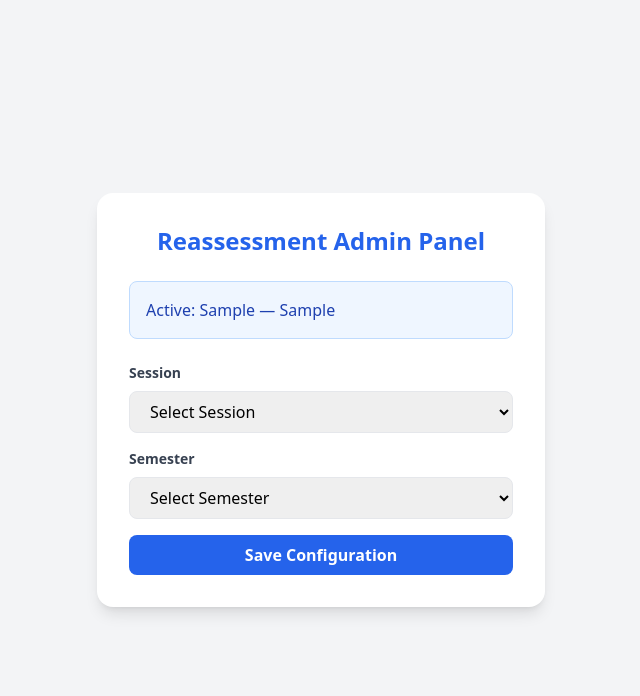
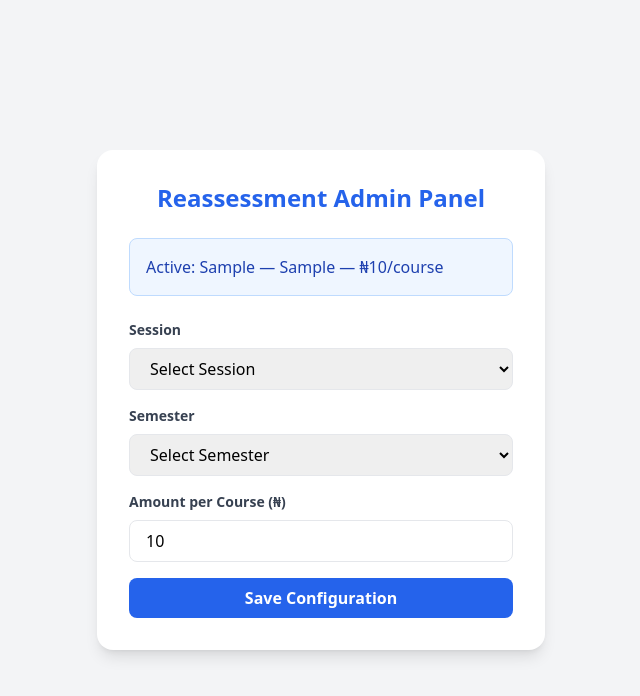
Before and after one commit to etimbuk9/tu-result-checker, a FastAPI app: template templates/admin.html in a window 1280 px wide. Shown: the top 696 px of the page, without its empty margins (319-959 px from the left). Run offline with FastAPI, Linux system fonts and the light colour scheme; the template is opened without the code that fills it: most values are stand-ins (such as "Sample title", 1, 10 or a date in 2020); some libraries are stand-ins or nearby versions.

Commit message:
Allow admin to set reassessment amount per course
Admin panel now includes an amount field (₦ per course). Amount is
saved to config.json, locked into the cache entry when the student
views the complaint form, and used for Paystack charge at payment time.

Co-Authored-By: Claude Sonnet 4.6 <noreply@anthropic.com>

```diff
--- a/main.py
+++ b/main.py
@@ -32,9 +32,9 @@ def load_config() -> dict:
     return {}
 
 
-def save_config(session: str, semester: str) -> None:
+def save_config(session: str, semester: str, amount_per_course: int) -> None:
     with open(CONFIG_PATH, 'w') as f:
-        json.dump({'session': session, 'semester': semester}, f)
+        json.dump({'session': session, 'semester': semester, 'amount_per_course': amount_per_course}, f)
 
 
 app = FastAPI()
@@ -77,6 +77,7 @@ class ComplaintsRequest(BaseModel):
 class AdminConfigRequest(BaseModel):
     session: str
     semester: str
+    amount_per_course: int
     key: str
 
 
@@ -103,6 +104,7 @@ async def admin_panel(request: Request, key: str = ""):
         "semesters": SEMESTERS,
         "current_session": config.get("session", ""),
         "current_semester": config.get("semester", ""),
+        "current_amount": config.get("amount_per_course", 6000),
         "admin_key": key,
     })
 
@@ -115,8 +117,10 @@ async def set_config(body: AdminConfigRequest):
         raise HTTPException(status_code=400, detail="Invalid session")
     if body.semester not in SEMESTERS:
         raise HTTPException(status_code=400, detail="Invalid semester")
-    save_config(body.session, body.semester)
-    return {"status": True, "session": body.session, "semester": body.semester}
+    if body.amount_per_course <= 0:
+        raise HTTPException(status_code=400, detail="Amount must be greater than zero")
+    save_config(body.session, body.semester, body.amount_per_course)
+    return {"status": True, "session": body.session, "semester": body.semester, "amount_per_course": body.amount_per_course}
 
 
 @app.get("/reassessment/", response_class=HTMLResponse)
@@ -186,6 +190,9 @@ async def complaint_form(request: Request, uuid: str):
         raise HTTPException(
             status_code=404, detail="Session expired or not found")
     n = len(entry["courses"])
+    amount_per_course = entry.get("amount_per_course") or load_config().get("amount_per_course", 6000)
+    entry["amount_per_course"] = amount_per_course
+    result_cache[f"reassessment:{uuid}"] = entry
     return templates.TemplateResponse(request, "reassessment-complaint.html", {
         "uuid": uuid,
         "student_no": entry["student_no"],
@@ -193,8 +200,8 @@ async def complaint_form(request: Request, uuid: str):
         "session": entry["session"],
         "semester": entry["semester"],
         "courses": entry["courses"],
-        "amount_naira": 6000 * n,
-        "amount_kobo": 600000 * n,
+        "amount_naira": amount_per_course * n,
+        "amount_kobo": amount_per_course * 100 * n,
     })
 
 
@@ -205,7 +212,7 @@ async def init_reassessment_payment(request: Request, body: ComplaintsRequest):
         raise HTTPException(status_code=404, detail="Session expired")
     entry["complaints"] = body.complaints
     result_cache[f"reassessment:{body.uuid}"] = entry
-    amount_kobo = 600000 * len(entry["courses"])
+    amount_kobo = entry.get("amount_per_course", 6000) * 100 * len(entry["courses"])
     email = f"{entry['student_no']}@topfaith.edu.ng"
     base_url = os.getenv('BASE_URL', str(request.base_url)).rstrip('/')
     callback_url = f"{base_url}/reassessment/confirm/?uuid={body.uuid}"
--- a/templates/admin.html
+++ b/templates/admin.html
@@ -13,7 +13,7 @@
 
       {% if current_session %}
       <div class="bg-blue-50 border border-blue-200 rounded-lg p-4 mb-6">
-        <p class="text-blue-800 font-medium" id="currentConfigText">Active: {{ current_session }} — {{ current_semester }}</p>
+        <p class="text-blue-800 font-medium" id="currentConfigText">Active: {{ current_session }} — {{ current_semester }} &mdash; &#8358;{{ '{:,}'.format(current_amount) }}/course</p>
       </div>
       {% else %}
       <div class="bg-gray-50 border border-gray-200 rounded-lg p-4 mb-6">
@@ -58,6 +58,20 @@
             </option>
             {% endfor %}
           </select>
+        </div>
+
+        <div>
+          <label for="amountPerCourse" class="block text-sm font-semibold text-gray-700 mb-2">
+            Amount per Course (&#8358;)
+          </label>
+          <input
+            id="amountPerCourse"
+            type="number"
+            min="1"
+            required
+            value="{{ current_amount }}"
+            class="w-full px-4 py-2 border rounded-lg focus:outline-none focus:ring-2 focus:ring-blue-400"
+          />
         </div>
 
         <button
@@ -108,6 +122,7 @@
           const adminKey = document.getElementById("adminKey").value;
           const session = document.getElementById("session").value;
           const semester = document.getElementById("semester").value;
+          const amountPerCourse = parseInt(document.getElementById("amountPerCourse").value, 10);
           const successMsg = document.getElementById("successMsg");
           const errorMsg = document.getElementById("errorMsg");
           const saveBtn = document.getElementById("saveBtn");
@@ -117,6 +132,10 @@
             showMessage("Please select both session and semester", "error");
             return;
           }
+          if (!amountPerCourse || amountPerCourse <= 0) {
+            showMessage("Please enter a valid amount greater than zero", "error");
+            return;
+          }
 
           saveBtn.disabled = true;
           spinner.style.display = "flex";
@@ -124,6 +143,7 @@
           const payload = {
             session: session,
             semester: semester,
+            amount_per_course: amountPerCourse,
             key: adminKey,
           };
 
@@ -144,7 +164,7 @@
                 successMsg.classList.remove("hidden");
                 errorMsg.classList.add("hidden");
                 const currentConfigText = document.getElementById("currentConfigText");
-                currentConfigText.textContent = "Active: " + session + " — " + semester;
+                currentConfigText.textContent = "Active: " + session + " — " + semester + " — ₦" + amountPerCourse.toLocaleString() + "/course";
                 setTimeout(() => {
                   successMsg.classList.add("hidden");
                 }, 3000);
--- a/test_main.py
+++ b/test_main.py
@@ -61,6 +61,7 @@ def test_set_config():
     response = client.post("/admin/set-config/", json={
         "session": "2023-2024",
         "semester": "First Semester",
+        "amount_per_course": 6000,
         "key": "test_admin_key"
     })
     assert response.status_code == 200
@@ -71,6 +72,7 @@ def test_set_config_wrong_key():
     response = client.post("/admin/set-config/", json={
         "session": "2023-2024",
         "semester": "First Semester",
+        "amount_per_course": 6000,
         "key": "wrong_key"
     })
     assert response.status_code == 403
```
